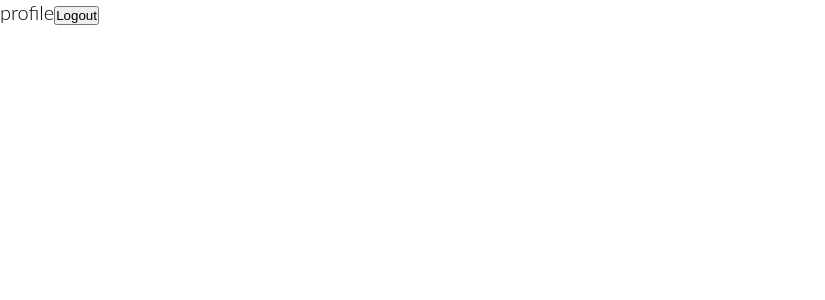
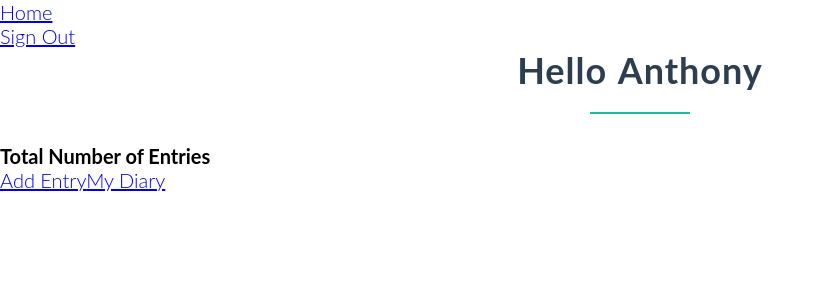
Before and after one commit to tonyguesswho/DiaryAppReact, a React app: page /profile in a window 1280 px wide. Shown: the top 300 px of the page, without its empty margins (0-825 px from the left). Built offline with nearby package versions, Linux system fonts and the light colour scheme; sample sign-in values are in the browser's storage.

Commit message:
create profile page

```diff
--- a/src/containers/Profile.js
+++ b/src/containers/Profile.js
@@ -9,9 +9,39 @@ import { signout }from '../actions/authAction';
 
       }
   render() {
-    return <div>profile
-        <button onClick={this.logout}>Logout</button>
-    </div>;
+   return(
+    <div class="bg body">
+    <header class="header2">
+
+        <nav>
+            <ul class="nav nav2">
+                <li>
+                    <a href="index.html">Home</a>
+                </li>
+                <li>
+                    <a href="#" id="logout">Sign Out</a>
+                </li>
+
+            </ul>
+
+        </nav>
+
+    </header>
+    <section class="profile">
+        <div class="bigbox">
+            <div class="box card span21 span2-center">
+                <h2 id="username">Hello Anthony</h2>
+                <h4>Total Number of Entries</h4>
+                <p id="totalEntry"></p>
+
+
+                <a href="add_entry.html" class="ebtn ebtn-filled">Add Entry</a>
+                <a href="entries.html" class="ebtn ebtn-transparent">My Diary</a>
+            </div>
+            </div>
+    </section>
+</div>
+   )
   }
 }
 export default connect(
```
